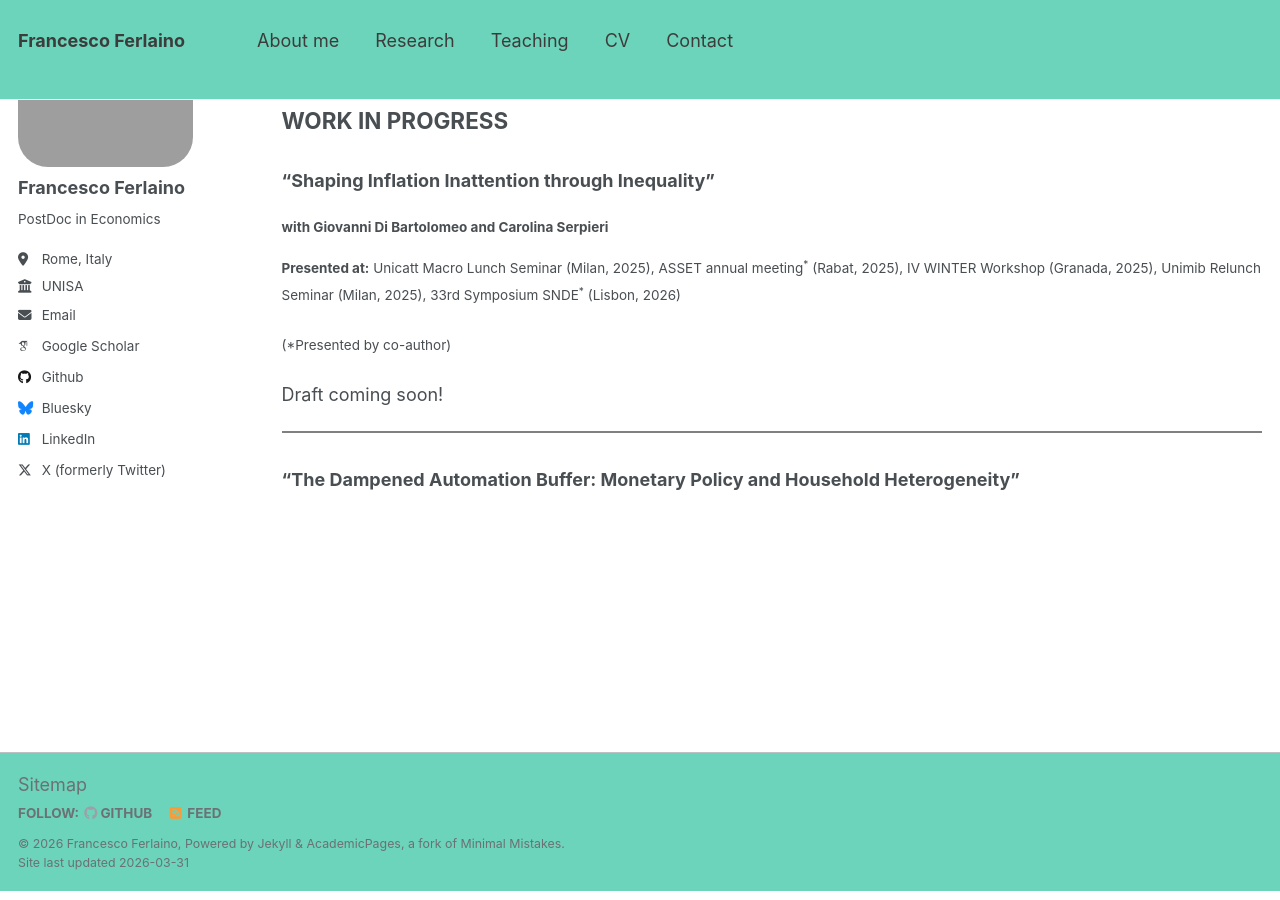
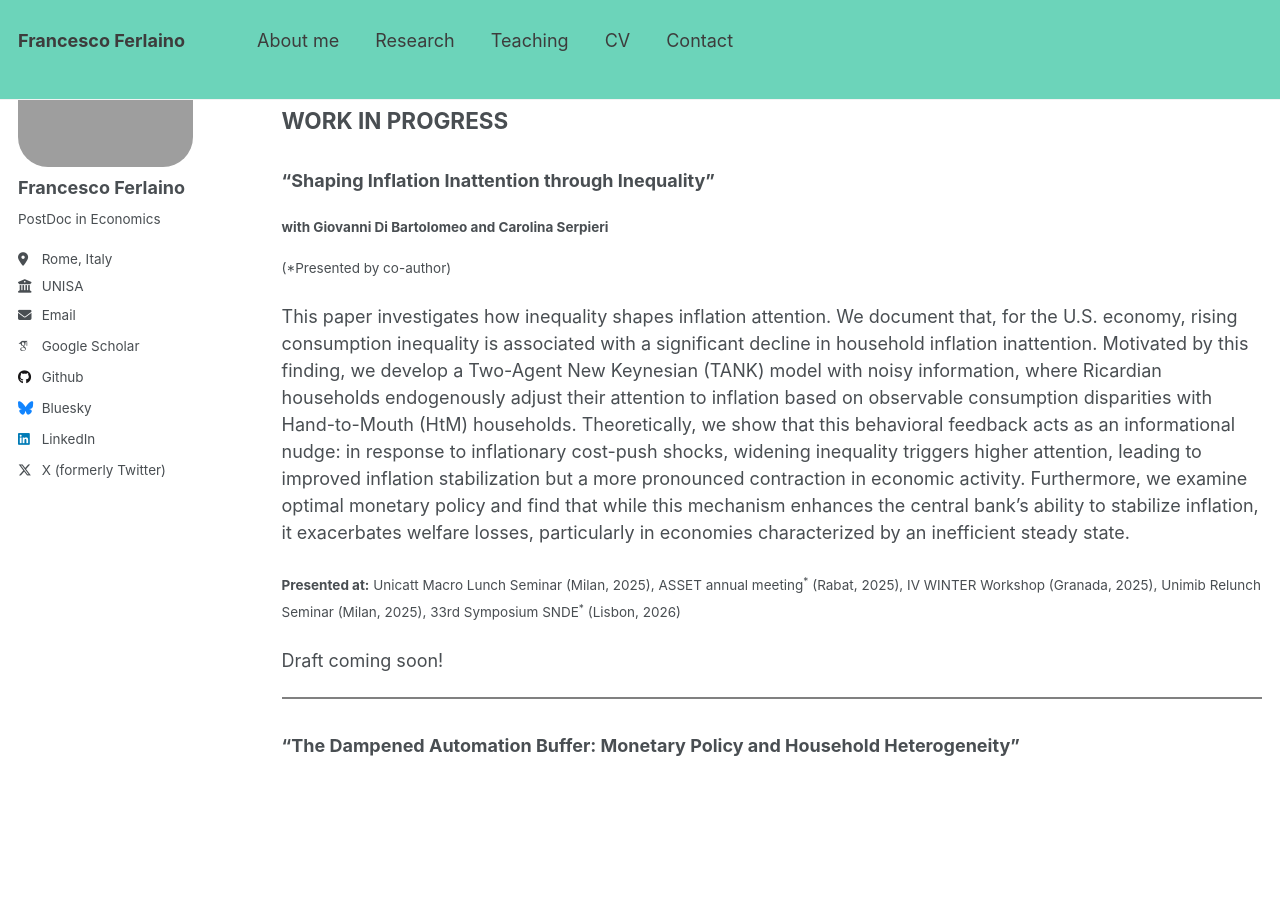
Before and after one commit to fraferla/fraferla.github.io, a Jekyll site: the page built from _pages/research.md, in a window 1280 px wide and 900 px high, scrolled down 1201 px. Built offline with Jekyll 4.4.1, drawn with Linux system fonts in a browser that asks for light colours; some web fonts are replaced.

Commit message:
Update research.md

```diff
--- a/_pages/research.md
+++ b/_pages/research.md
@@ -49,9 +49,13 @@ Does the location of financial frictions significantly change the distributional
 
 #### with Giovanni Di Bartolomeo and Carolina Serpieri
 
+<small>(*Presented by co-author)<small>
+
+This paper investigates how inequality shapes inflation attention. We document that, for the U.S. economy, rising consumption inequality is associated with a significant decline in household inflation inattention.  Motivated by this finding, we develop a Two-Agent New Keynesian (TANK) model with noisy information, where Ricardian households endogenously adjust their attention to inflation based on observable consumption disparities with Hand-to-Mouth (HtM) households. Theoretically, we show that this behavioral feedback acts as an informational nudge: in response to inflationary cost-push shocks, widening inequality triggers higher attention, leading to improved inflation stabilization but a more pronounced contraction in economic activity. Furthermore, we examine optimal monetary policy and find that while this mechanism enhances the central bank's ability to stabilize inflation, it exacerbates welfare losses, particularly in economies characterized by an inefficient steady state.
+
 <small>**Presented at:** Unicatt Macro Lunch Seminar (Milan, 2025), ASSET annual meeting<sup>*</sup> (Rabat, 2025), IV WINTER Workshop (Granada, 2025), Unimib Relunch Seminar (Milan, 2025), 33rd Symposium SNDE<sup>*</sup> (Lisbon, 2026) <small>
 
-<small>(*Presented by co-author)<small>
+
 
 Draft coming soon!
 
```
